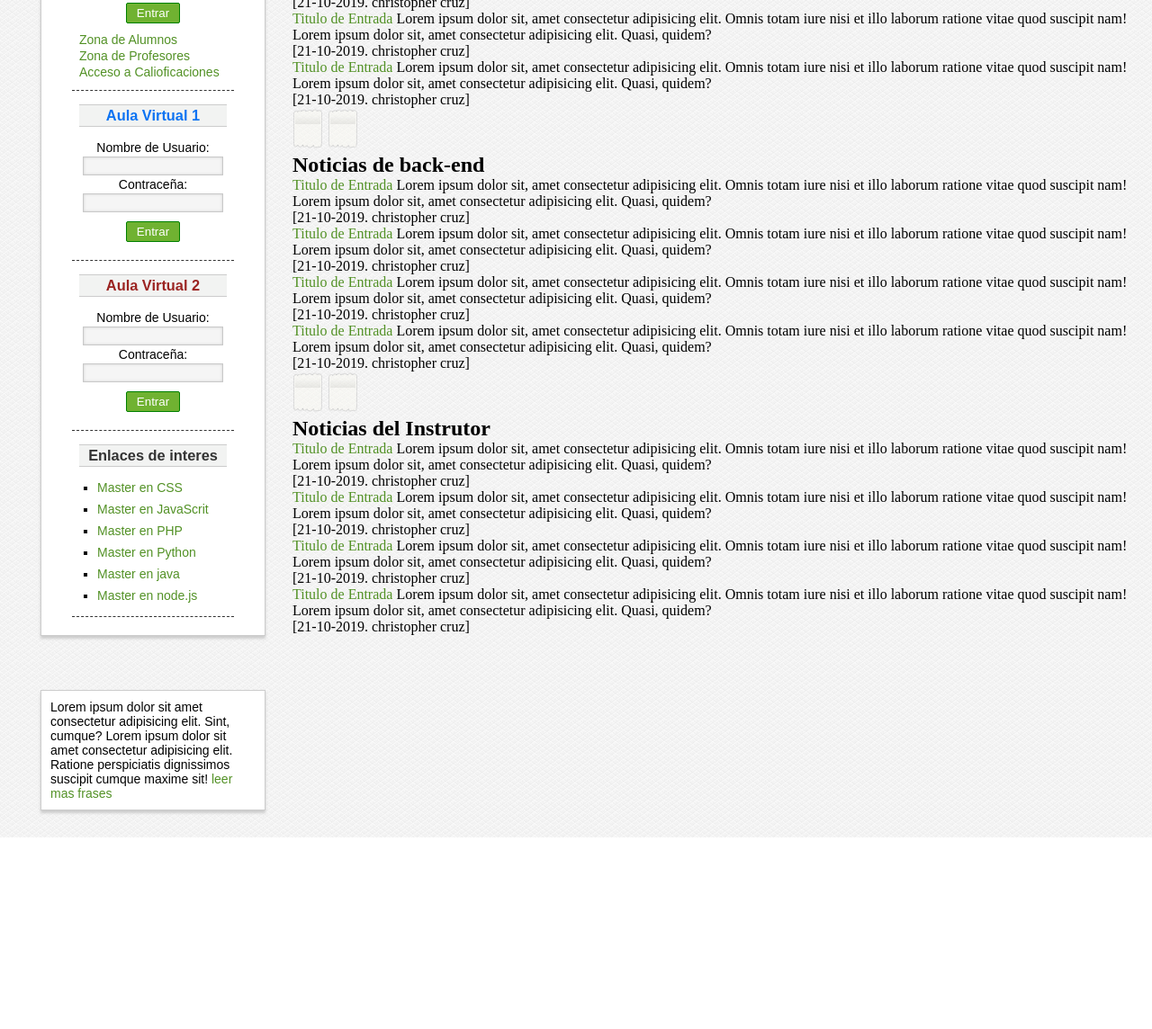
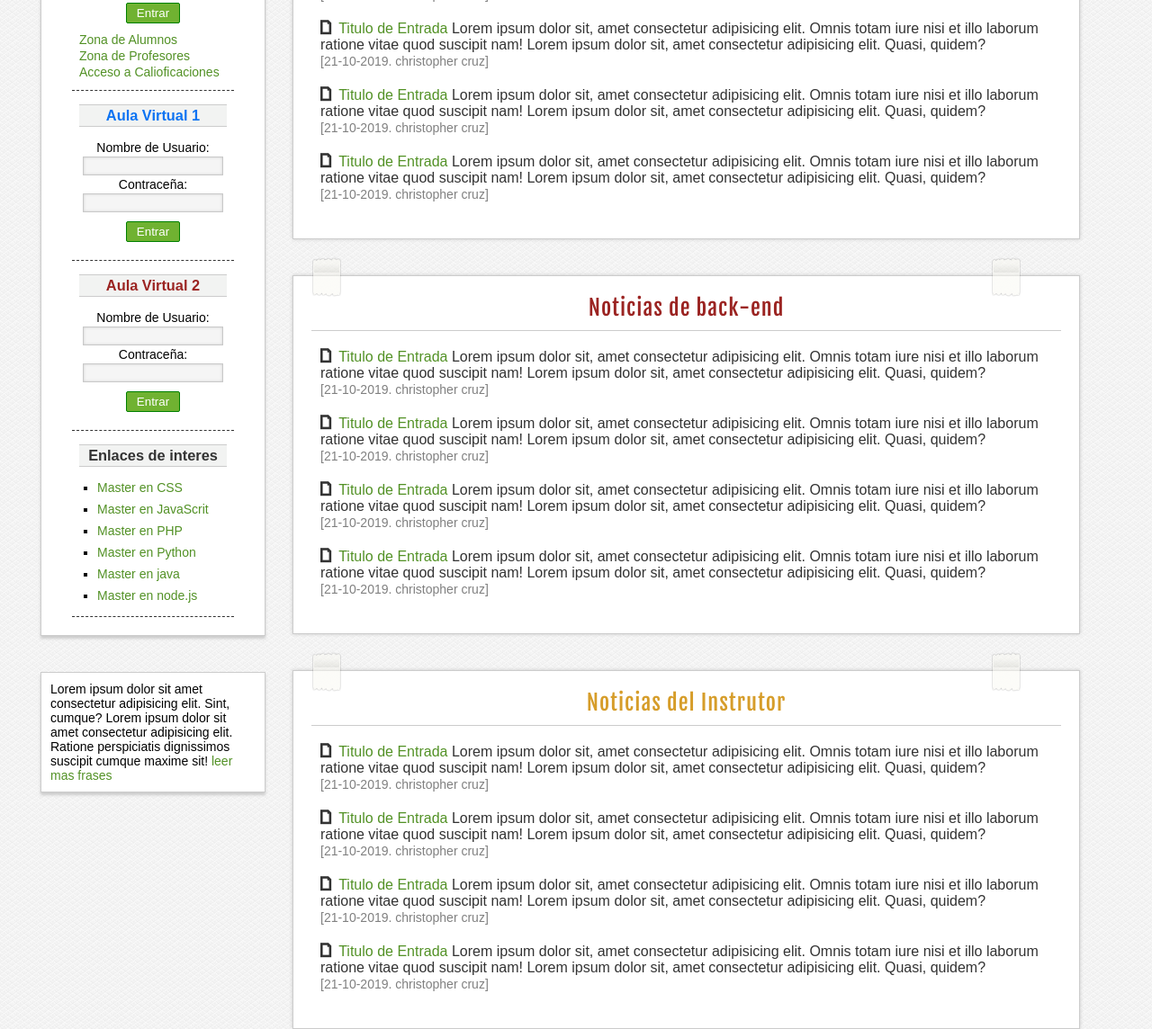
Before and after one commit to chris0315/master-css--proyecto1, a plain HTML site: page index.html in a window 1280 px wide. Shown: the part 513-1657 px from the top of the page at 90% size. Before the commit the page ends 1444 px from the top, so only its background shows below. Drawn offline with Linux system fonts and the light colour scheme.

Commit message:
terminando dale estilo al contenido principal

```diff
--- a/css/style.css
+++ b/css/style.css
@@ -4,6 +4,21 @@
     font-family: "nevis";
     src: url("fonts/nevis.eot");
     src: url("fonts/nevis.eot?ieflix") format("embedded-opentype"), url("fonts/nevis.woff") format("woff"), url("fonts/nevis.ttf") format("truetype"), url("fonts/nevis.svg") format("svg");
+    font-weight: normal;
+    font-style: normal;
+}
+
+@font-face {
+    font-family: "icons";
+    src: url("fonts/websymbols-regular-webfont.svg#webSymbolsRegular") format("svg"), url("fonts/websymbols-regular-webfont.eot");
+    src: url("fonts/websymbols-regular-webfont.eot?#ieflix") format("embedded-opentype"), url("fonts/websymbols-regular-webfont.woff") format("woff"), url("fonts/websymbols-regular-webfont.ttf") format("truetype");
+    font-weight: normal;
+    font-style: normal;
+}
+
+@font-face {
+    font-family: "fajala";
+    src: url("fonts/FjallaOne-Regular.ttf") format("truetype");
     font-weight: normal;
     font-style: normal;
 }
@@ -27,6 +42,17 @@ body {
 
 .blue {
     color: #0c73f2 !important;
+}
+
+.orange {
+    color: #d69d2a !important;
+}
+
+.icon {
+    font-family: "icons";
+    float: left;
+    margin-right: 8px;
+    margin-top: -2px;
 }
 
 
@@ -231,7 +257,6 @@ a:hover {
 
 #aside,
 #frase {
-    clear: both;
     width: 250px;
     float: left;
     margin: 30px;
@@ -242,6 +267,9 @@ a:hover {
 }
 
 #frase {
+    width: 250px;
+    position: absolute;
+    top: 1230px;
     padding: 10px;
     font-size: 14px;
     font-family: sans-serif, Arial, Helvetica;
@@ -307,3 +335,55 @@ a:hover {
     margin: 0 auto;
     text-align: center;
 }
+
+
+/* secciones */
+
+#section {
+    float: left;
+    width: 70%;
+    font-family: sans-serif, Arial, Helvetica;
+    margin-right: 20px;
+}
+
+#section .titulo {
+    font-family: "fajala";
+    font-size: 24px;
+    font-weight: normal;
+    letter-spacing: 1px;
+    text-align: center;
+    padding-top: -20px;
+    padding-bottom: 10px;
+    border-bottom: 1px solid #cccccc;
+}
+
+#section section {
+    margin-top: 40px;
+    background-color: white;
+    padding: 20px;
+    border: 1px solid #ccc;
+    box-shadow: 0px 0px 4px #c9c9c9;
+    color: #333333;
+    font-size: 16px;
+    overflow: hidden;
+}
+
+#section .article {
+    margin: 20px 10px 20px 10px;
+}
+
+#section .date {
+    color: gray;
+    font-size: 14px;
+}
+
+#section .stickerone,
+#section .stickertwo {
+    position: absolute;
+    margin-top: -42px;
+    z-index: 0;
+}
+
+#section .stickertwo {
+    margin-left: 59%;
+}
--- a/index.html
+++ b/index.html
@@ -145,10 +145,7 @@
             </div>
 
         </aside>
-        <aside id="frase">
-            Lorem ipsum dolor sit amet consectetur adipisicing elit. Sint, cumque? Lorem ipsum dolor sit amet consectetur adipisicing elit. Ratione perspiciatis dignissimos suscipit cumque maxime sit!
-            <a href="#">leer mas frases</a>
-        </aside>
+
 
         <!-- fin de la barra lateral -->
         <!-- secciones inicio-->
@@ -161,6 +158,7 @@
                 </span>
                 <h2 class="titulo">Noticias de Front-end</h2>
                 <article class="article">
+                    <span class="icon">a</span>
                     <p>
                         <a href="#">Titulo de Entrada</a> Lorem ipsum dolor sit, amet consectetur adipisicing elit. Omnis totam iure nisi et illo laborum ratione vitae quod suscipit nam! Lorem ipsum dolor sit, amet consectetur adipisicing elit. Quasi,
                         quidem?
@@ -168,6 +166,7 @@
                     <span class="date">[21-10-2019. christopher cruz]</span>
                 </article>
                 <article class="article">
+                    <span class="icon">a</span>
                     <p>
                         <a href="#">Titulo de Entrada</a> Lorem ipsum dolor sit, amet consectetur adipisicing elit. Omnis totam iure nisi et illo laborum ratione vitae quod suscipit nam! Lorem ipsum dolor sit, amet consectetur adipisicing elit. Quasi,
                         quidem?
@@ -175,6 +174,7 @@
                     <span class="date">[21-10-2019. christopher cruz]</span>
                 </article>
                 <article class="article">
+                    <span class="icon">a</span>
                     <p>
                         <a href="#">Titulo de Entrada</a> Lorem ipsum dolor sit, amet consectetur adipisicing elit. Omnis totam iure nisi et illo laborum ratione vitae quod suscipit nam! Lorem ipsum dolor sit, amet consectetur adipisicing elit. Quasi,
                         quidem?
@@ -182,6 +182,7 @@
                     <span class="date">[21-10-2019. christopher cruz]</span>
                 </article>
                 <article class="article">
+                    <span class="icon">a</span>
                     <p>
                         <a href="#">Titulo de Entrada</a> Lorem ipsum dolor sit, amet consectetur adipisicing elit. Omnis totam iure nisi et illo laborum ratione vitae quod suscipit nam! Lorem ipsum dolor sit, amet consectetur adipisicing elit. Quasi,
                         quidem?
@@ -195,8 +196,9 @@
                     <img class="stickerone" src="img/scotch.png" alt="pegatinas">
                     <img class="stickertwo" src="img/scotch.png" alt="pegatinas">
                 </span>
-                <h2 class="titulo">Noticias de back-end</h2>
+                <h2 class="titulo red">Noticias de back-end</h2>
                 <article class="article">
+                    <span class="icon">a</span>
                     <p>
                         <a href="#">Titulo de Entrada</a> Lorem ipsum dolor sit, amet consectetur adipisicing elit. Omnis totam iure nisi et illo laborum ratione vitae quod suscipit nam! Lorem ipsum dolor sit, amet consectetur adipisicing elit. Quasi,
                         quidem?
@@ -204,6 +206,7 @@
                     <span class="date">[21-10-2019. christopher cruz]</span>
                 </article>
                 <article class="article">
+                    <span class="icon">a</span>
                     <p>
                         <a href="#">Titulo de Entrada</a> Lorem ipsum dolor sit, amet consectetur adipisicing elit. Omnis totam iure nisi et illo laborum ratione vitae quod suscipit nam! Lorem ipsum dolor sit, amet consectetur adipisicing elit. Quasi,
                         quidem?
@@ -211,6 +214,7 @@
                     <span class="date">[21-10-2019. christopher cruz]</span>
                 </article>
                 <article class="article">
+                    <span class="icon">a</span>
                     <p>
                         <a href="#">Titulo de Entrada</a> Lorem ipsum dolor sit, amet consectetur adipisicing elit. Omnis totam iure nisi et illo laborum ratione vitae quod suscipit nam! Lorem ipsum dolor sit, amet consectetur adipisicing elit. Quasi,
                         quidem?
@@ -218,6 +222,7 @@
                     <span class="date">[21-10-2019. christopher cruz]</span>
                 </article>
                 <article class="article">
+                    <span class="icon">a</span>
                     <p>
                         <a href="#">Titulo de Entrada</a> Lorem ipsum dolor sit, amet consectetur adipisicing elit. Omnis totam iure nisi et illo laborum ratione vitae quod suscipit nam! Lorem ipsum dolor sit, amet consectetur adipisicing elit. Quasi,
                         quidem?
@@ -231,8 +236,9 @@
                     <img class="stickerone" src="img/scotch.png" alt="pegatinas">
                     <img class="stickertwo" src="img/scotch.png" alt="pegatinas">
                 </span>
-                <h2 class="titulo">Noticias del Instrutor</h2>
+                <h2 class="titulo orange">Noticias del Instrutor</h2>
                 <article class="article">
+                    <span class="icon">a</span>
                     <p>
                         <a href="#">Titulo de Entrada</a> Lorem ipsum dolor sit, amet consectetur adipisicing elit. Omnis totam iure nisi et illo laborum ratione vitae quod suscipit nam! Lorem ipsum dolor sit, amet consectetur adipisicing elit. Quasi,
                         quidem?
@@ -240,6 +246,7 @@
                     <span class="date">[21-10-2019. christopher cruz]</span>
                 </article>
                 <article class="article">
+                    <span class="icon">a</span>
                     <p>
                         <a href="#">Titulo de Entrada</a> Lorem ipsum dolor sit, amet consectetur adipisicing elit. Omnis totam iure nisi et illo laborum ratione vitae quod suscipit nam! Lorem ipsum dolor sit, amet consectetur adipisicing elit. Quasi,
                         quidem?
@@ -247,6 +254,7 @@
                     <span class="date">[21-10-2019. christopher cruz]</span>
                 </article>
                 <article class="article">
+                    <span class="icon">a</span>
                     <p>
                         <a href="#">Titulo de Entrada</a> Lorem ipsum dolor sit, amet consectetur adipisicing elit. Omnis totam iure nisi et illo laborum ratione vitae quod suscipit nam! Lorem ipsum dolor sit, amet consectetur adipisicing elit. Quasi,
                         quidem?
@@ -254,6 +262,7 @@
                     <span class="date">[21-10-2019. christopher cruz]</span>
                 </article>
                 <article class="article">
+                    <span class="icon">a</span>
                     <p>
                         <a href="#">Titulo de Entrada</a> Lorem ipsum dolor sit, amet consectetur adipisicing elit. Omnis totam iure nisi et illo laborum ratione vitae quod suscipit nam! Lorem ipsum dolor sit, amet consectetur adipisicing elit. Quasi,
                         quidem?
@@ -262,12 +271,18 @@
                 </article>
 
             </section>
+
         </div>
 
 
         <!-- secciones fin -->
+        <aside id="frase">
+            Lorem ipsum dolor sit amet consectetur adipisicing elit. Sint, cumque? Lorem ipsum dolor sit amet consectetur adipisicing elit. Ratione perspiciatis dignissimos suscipit cumque maxime sit!
+            <a href="#">leer mas frases</a>
+        </aside>
 
     </div>
+
 
 
     <!-- fin del contenido central -->
```
